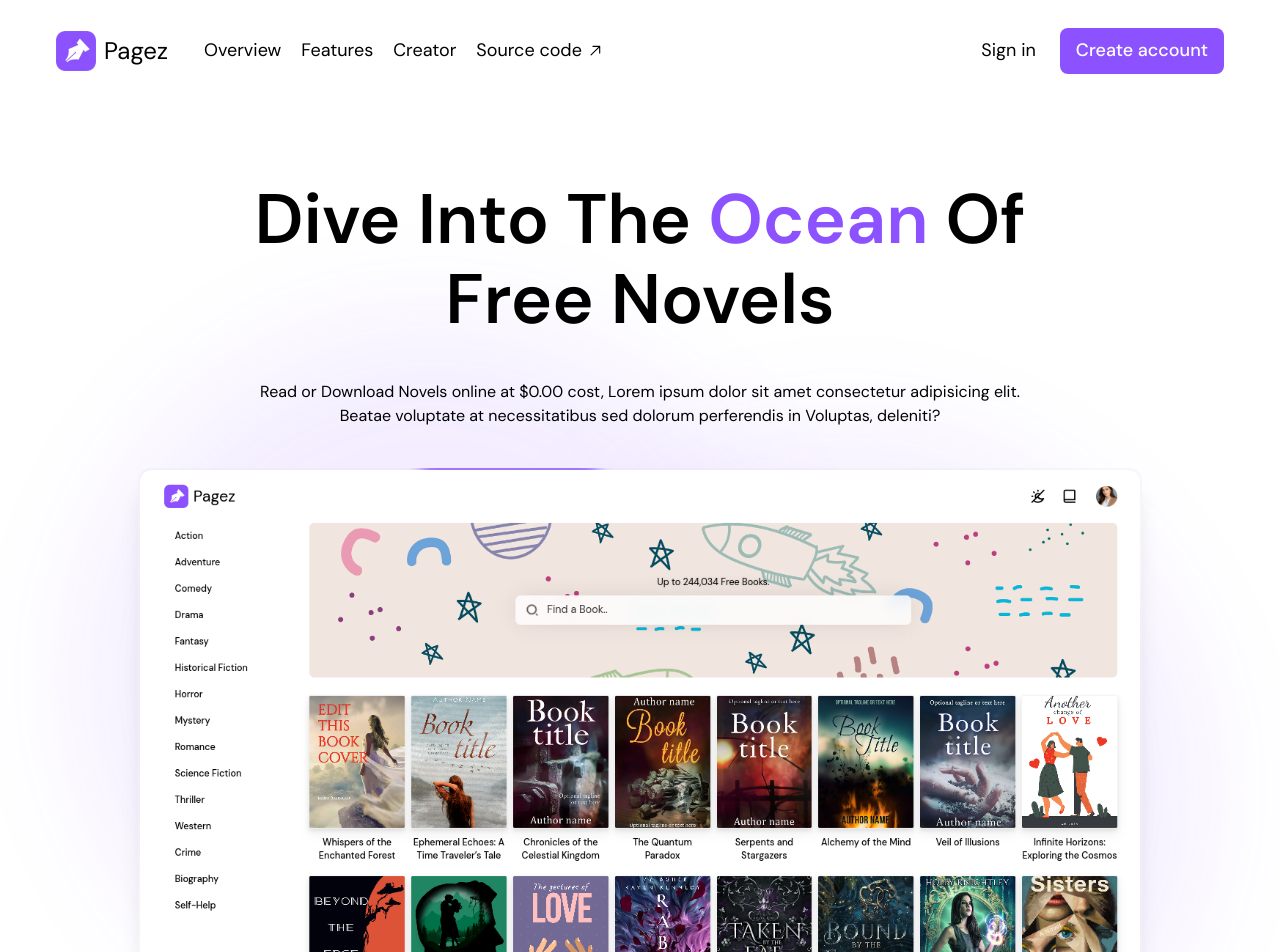
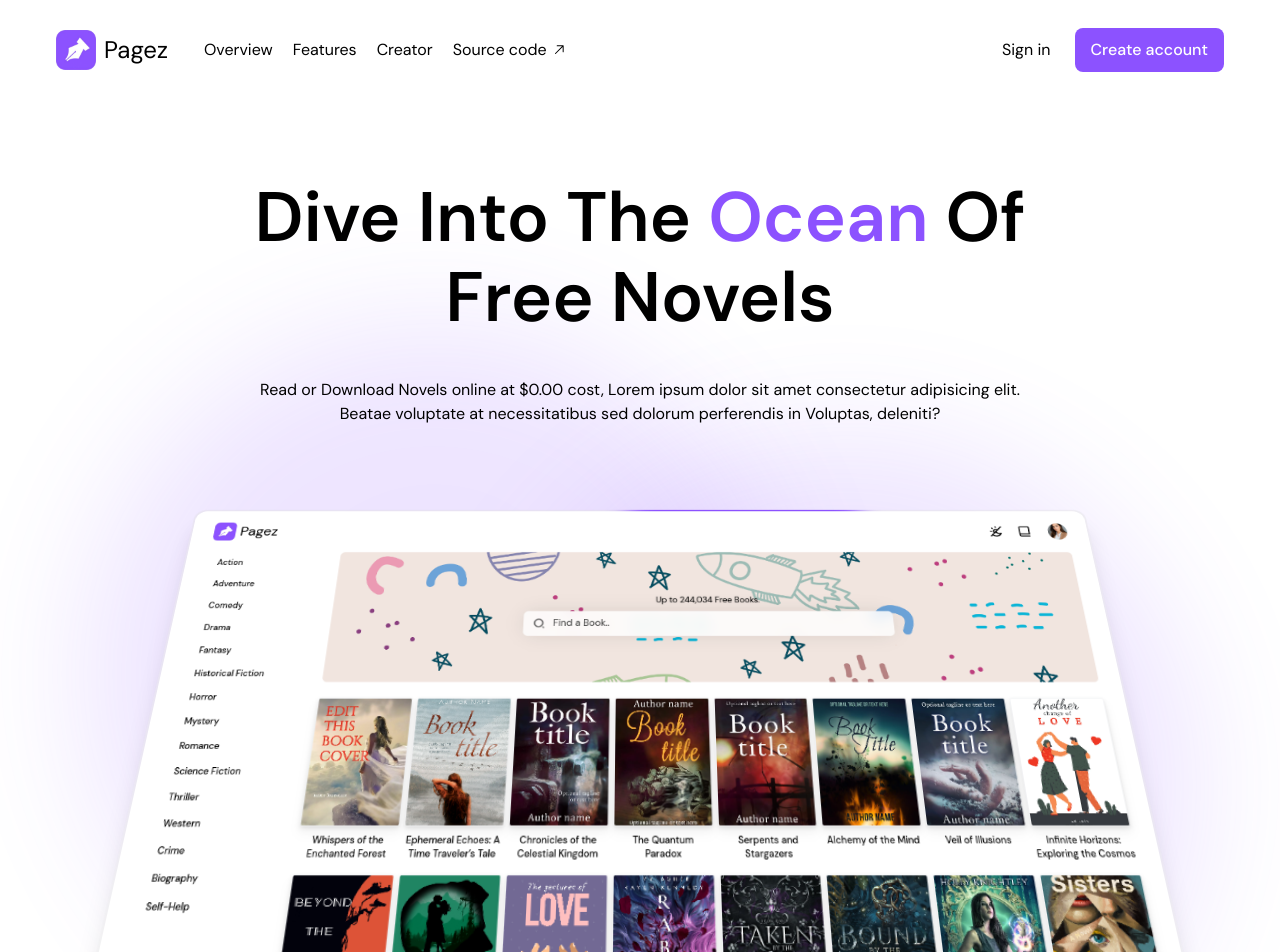
Before and after one commit to kevindermot99/gamezilla, a React (Vite) app: page / in a window 1280 px wide. Shown: the top 952 px of the page. Built offline with nearby package versions, Linux system fonts and the light colour scheme; a web font is replaced by a local one.

Commit message:
perspective animation somplete

```diff
--- a/src/Landing.jsx
+++ b/src/Landing.jsx
@@ -1,12 +1,14 @@
-import React from 'react'
+import { React, useRef, useEffect, useState } from 'react'
 import { Link } from 'react-router-dom'
 import pagesLogo from "./assets/images/pagez-logo.png"
 import screenShoot from "./assets/images/screenshoot.png"
 import { GoArrowUpRight } from "react-icons/go";
 
 function Landing() {
+
+
   return (
-    <div className='px-14 max-lg:px-5'>
+    <div className='px-14 max-lg:px-5 overflow-clip'>
 
       <nav className="flex justify-between items-center py-7">
         <div className='flex justify-center items-center gap-5'>
@@ -20,23 +22,26 @@ function Landing() {
           <Link className='linkText transition hover:text-main-color max-lg:hidden'>Source code <GoArrowUpRight /></Link>
         </div>
         <div className='flex gap-1 justify-center items-center'>
-          <Link to="" className=' text-black font-normal text-lg transition hover:text-main-color'>Sign in</Link>
-          <Link to="" className='px-4 py-3 ml-5 bg-main-color font-medium text-lg text-white rounded-lg transition hover:opacity-90 max-sm:hidden'>Create account</Link>
+          <Link to="" className=' text-black font-normal text-base transition hover:text-main-color'>Sign in</Link>
+          <Link to="" className='px-4 py-3 ml-5 bg-main-color font-medium text-base text-white rounded-lg transition hover:opacity-90 max-sm:hidden'>Create account</Link>
         </div>
       </nav>
-      <section className=' flex flex-col items-center justify-center text-center p-7 relative'>
 
-        <div className="absolute top-56 left-7 -z-[10] size-[700px] blur-3xl opacity-10 rounded-[50%] bg-main-color"></div>
-        <div className="absolute -bottom-10 right-7 -z-[10] size-[700px] blur-3xl opacity-10 rounded-[50%] bg-main-color"></div>
 
-        <h1 className='capitalize font-semibold text-[70px] text-black text-wrap max-w-[820px] leading-[80px] mt-[50px]'>
+
+      <section className=' flex flex-col items-center justify-center text-center p-7 relative max-sm:px-0'>
+
+        <div className="absolute top-56 left-7 -z-[10] size-[700px] blur-3xl opacity-15 rounded-[50%] bg-main-color max-sm:hidden"></div>
+        <div className="absolute -bottom-10 right-7 -z-[10] size-[700px] blur-3xl opacity-15 rounded-[50%] bg-main-color max-sm:hidden"></div>
+
+        <h1 className='capitalize font-semibold text-[70px] text-black text-wrap max-w-[820px] leading-[80px] mt-[50px] max-sm:text-[35px] max-sm:leading-[40px] max-sm:mt-0'>
           dive into The <span className='text-main-color '>ocean</span> of Free novels
         </h1>
         <p className='text-base  font-normal leading-6 max-w-[800px] text-black text-wrap m-[40px]'>
           Read or Download Novels online at $0.00 cost, Lorem ipsum dolor sit amet consectetur adipisicing elit. Beatae voluptate at necessitatibus sed dolorum perferendis in Voluptas, deleniti?
         </p>
-        <div className='gradient-moving-bg shadow-xl'>
-          <img src={screenShoot} className=' w-full max-w-[1000px] rounded-xl' alt="screenshot" />
+        <div className='gradient-moving-bg shadow-xl' >
+          <img  src={screenShoot} loading='lazy' className=' w-full max-w-[1000px] rounded-xl' alt="screenshot" />
         </div>
       </section>
     </div>
--- a/src/index.css
+++ b/src/index.css
@@ -34,7 +34,7 @@
     @apply text-black font-normal text-2xl flex justify-center items-center gap-1
   }
   .linkText{
-    @apply text-black font-normal text-lg flex justify-center items-center gap-1
+    @apply text-black font-normal text-base flex justify-center items-center gap-1
   }
 }
 
@@ -77,13 +77,17 @@
   }
 }
 
+
 * {
   margin: 0;
   padding: 0;
   box-sizing: border-box;
-  scroll-behavior: smooth;
   font-family: 'DM Sans', sans-serif;
   outline-color: var(--main-color);
+}
+
+html{
+  scroll-behavior: smooth;
 }
 
 input[type="search"]::-webkit-search-decoration,
@@ -96,7 +100,6 @@ input[type="search"]::-webkit-search-results-decoration {
 body {
   max-width: 1500px;
   margin: auto;
-
 }
 
 
@@ -206,16 +209,28 @@ body {
 
 .gradient-moving-bg{
   /* bg-main-color p-[2px] rounded-xl */
-  background-color: #e0e0e03f;
-  padding: 1.7px;
+  background-color: #e0e0e060;
+  padding: 2px;
   border-radius: 13px;
   position: relative;
   overflow: hidden;
+  transition: transform 0.5s ease;
+  animation: scrollPerspective linear;
+  animation-timeline: scroll();
+}
+
+@keyframes scrollPerspective {
+  from {
+    transform: perspective(600px) rotateX(15deg);
+  }
+  to{
+    transform: perspective(600px) rotateX(0deg);
+  }
 }
 
 .gradient-moving-bg::after{
   content: "";
-  width: 260px;
+  width: 200px;
   height: 2000px;
   position: absolute;
   right: 0;
@@ -227,20 +242,20 @@ body {
   background-color: var(--main-color);
   filter: blur(10px);
   z-index: -1;
-  animation: rotation 6s linear infinite;
+  animation: rotation 5s linear infinite;
 }
 
 @keyframes rotation {
   0%{
     transform: rotate(0deg);
-    scale: .5;
+    scale: 1;
   }
   50%{
     scale: 2;
   }
   100%{
-    transform: rotate(360deg);
-    scale: .5;
+    transform: rotate(180deg);
+    scale: 1;
   }
 }
 
```
